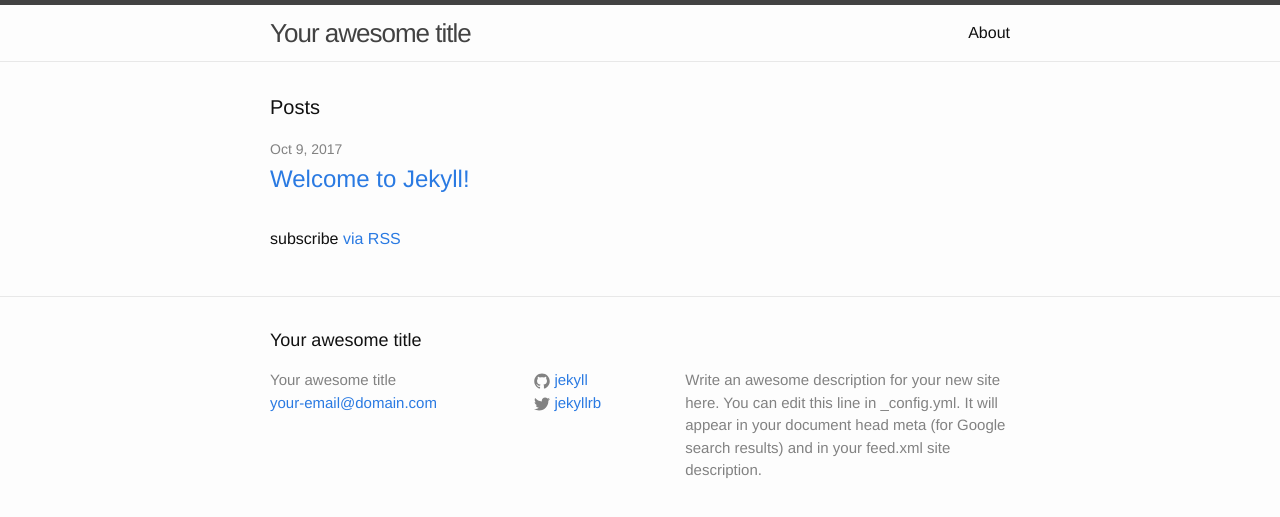
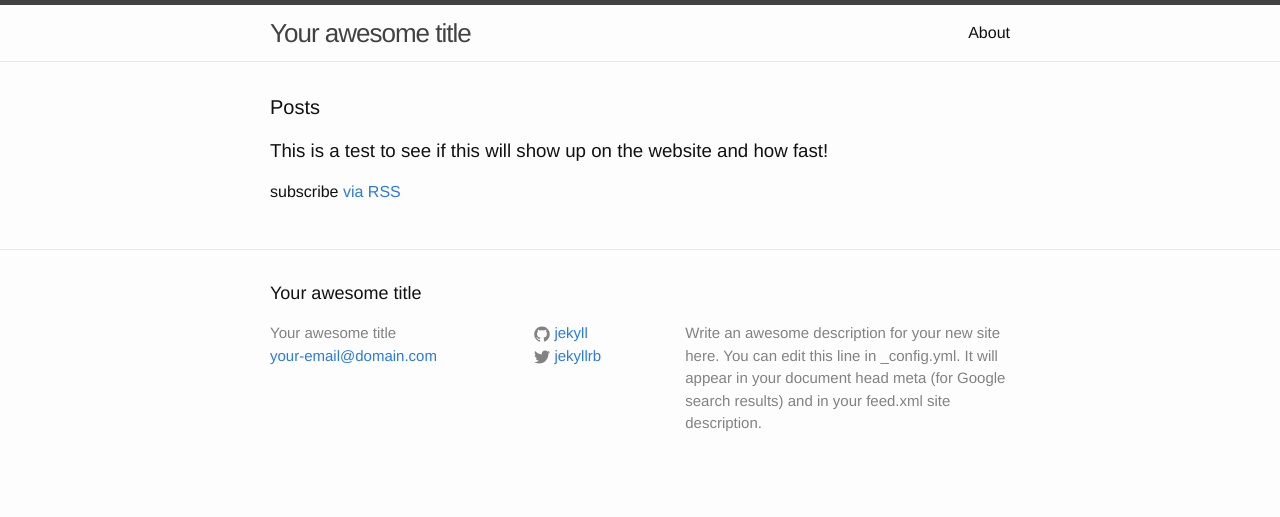
Before and after one commit to sduemler/sduemler.github.io, a Jekyll site: the page built from index.html, in a window 1280 px wide. Shown: the top 517 px of the page. Built offline with Jekyll 4.4.1, drawn with Linux system fonts in a browser that asks for light colours.

Commit message:
Update index.html

```diff
--- a/index.html
+++ b/index.html
@@ -6,17 +6,7 @@ layout: default
 
   <h1 class="page-heading">Posts</h1>
 
-  <ul class="post-list">
-    {% for post in site.posts %}
-      <li>
-        <span class="post-meta">{{ post.date | date: "%b %-d, %Y" }}</span>
-
-        <h2>
-          <a class="post-link" href="{{ post.url | prepend: site.baseurl }}">{{ post.title }}</a>
-        </h2>
-      </li>
-    {% endfor %}
-  </ul>
+  <h3>This is a test to see if this will show up on the website and how fast!</h3>
 
   <p class="rss-subscribe">subscribe <a href="{{ "/feed.xml" | prepend: site.baseurl }}">via RSS</a></p>
 
```
